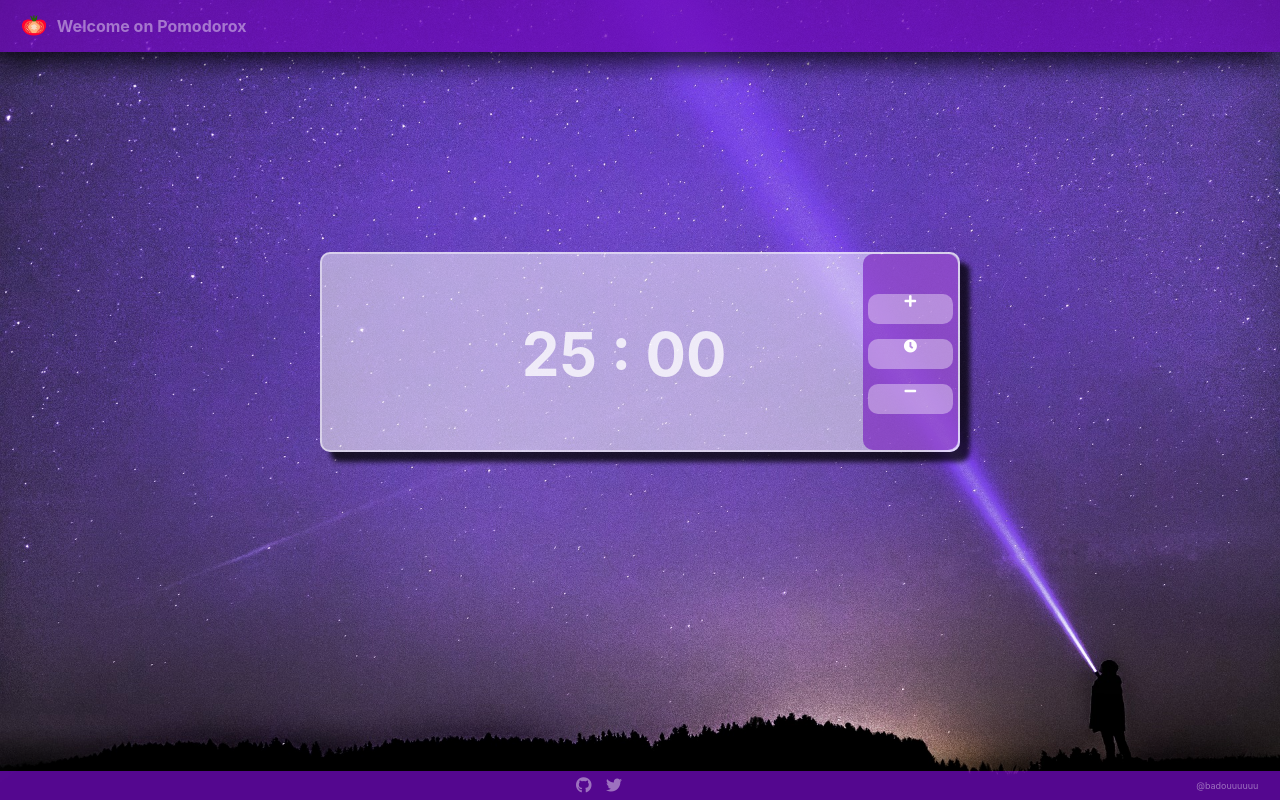
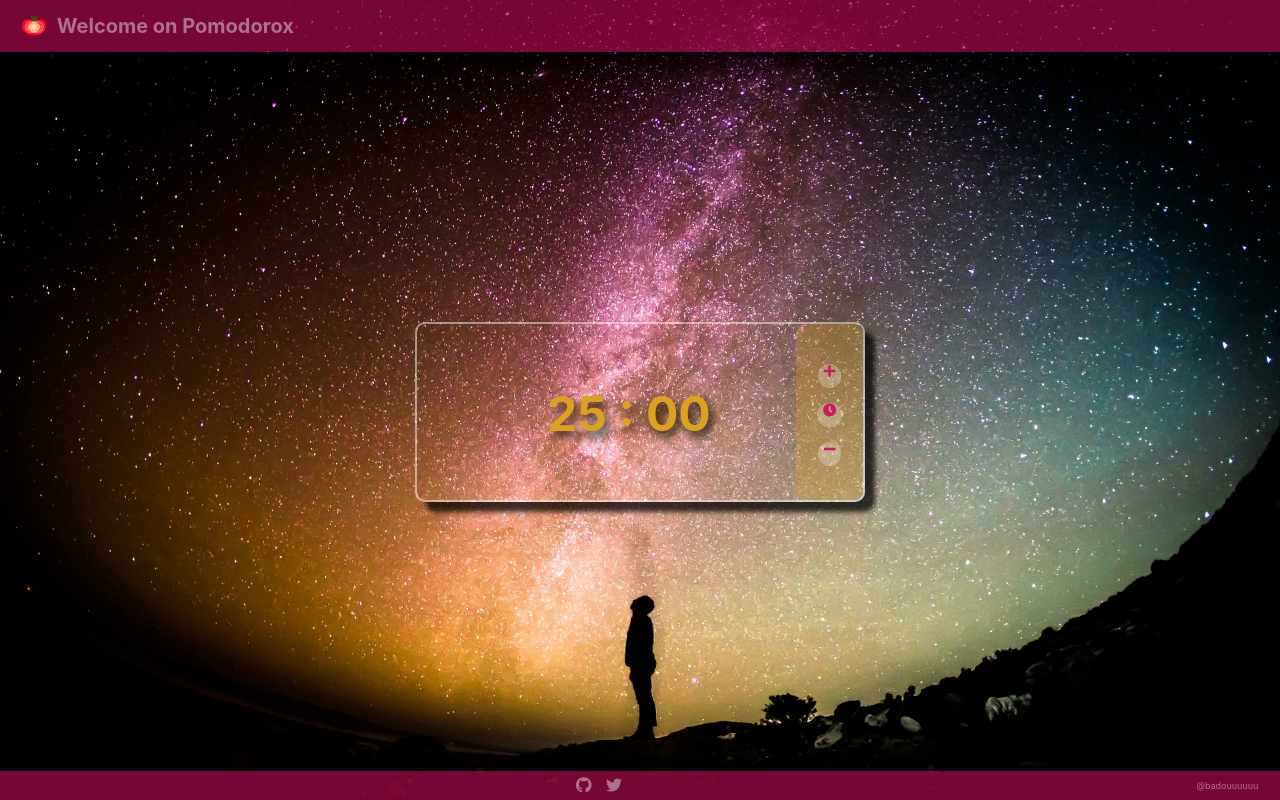
Before and after one commit to badouuuuuu/Pomodorox, a React app: page / in a window 1280 px wide. Built offline with nearby package versions, Linux system fonts and the light colour scheme.

Commit message:
add style

```diff
--- a/src/scss/app.scss
+++ b/src/scss/app.scss
@@ -1,5 +1,5 @@
 html {
-  background-image: url('../img/bg3.jpg');
+  background-image: url('../img/bg.jpg');
   background-size: 100%;
   background-repeat: no-repeat;
   overflow: hidden;
@@ -10,7 +10,7 @@ body {
   text-align: center;
 
   .navbar {
-    background-color: rgba(110, 10, 187, 0.768);
+    background-color: rgba(187, 10, 84, 0.632);
     color: rgb(27, 66, 35);
     -webkit-box-shadow: -4px 11px 23px 0px rgba(0, 0, 0, 0.75);
     -moz-box-shadow: -4px 11px 23px 0px rgba(0, 0, 0, 0.75);
@@ -19,7 +19,7 @@ body {
   }
 
   h1 {
-    font-size: 16px;
+    font-size: 20px;
     color: rgba(255, 255, 255, 0.428);
     font-weight: bold;
 
@@ -36,32 +36,31 @@ body {
   -webkit-box-shadow: 10px 10px 5px 0px rgba(0, 0, 0, 0.75);
   -moz-box-shadow: 10px 10px 5px 0px rgba(0, 0, 0, 0.75);
   box-shadow: 10px 10px 5px 0px rgba(0, 0, 0, 0.75);
-
   margin: 0 auto;
-  margin-top: 200px;
+  margin-top: 270px;
   grid-template-columns: 10% 1fr 15%;
   grid-template-rows: 10% 1fr 10%;
-  height: 200px;
-  background-color: rgba(255, 255, 255, 0.517);
-  width: 640px;
+  height: 180px;
+  background-color: rgba(185, 91, 4, 0);
+  width: 450px;
   border: 2px solid rgba(255, 255, 255, 0.483);
   border-radius: 10px;
   display: grid;
 }
 
 #timer {
+  text-shadow: 4px 6px 10px rgb(35, 28, 12);
   grid-column: 2/3;
   text-align: center;
-  vertical-align: middle;
-  font-size: 60px;
-  line-height: 200px;
-  color: rgba(255, 255, 255, 0.775);
+  font-size: 48px;
+  line-height: 180px;
+  color: rgb(221, 161, 32);
   font-weight: bold;
 }
 
 
 #right-pannel {
-  background-color: rgba(110, 10, 187, 0.578);
+  background-color: rgba(221, 161, 32, 0.319);
   grid-column: 3/4;
   grid-row: 1/4;
   width: auto;
@@ -73,15 +72,15 @@ body {
 }
 
 #right-pannel button {
-  background-color: rgba(255, 255, 255, 0.374);
+  outline: none;
+  background-color: rgba(255, 255, 255, 0.258);
   cursor: pointer;
-  height: 30px;
-  border-radius: 10px;
-  width: auto;
+  height: 24px;
+  border-radius: 100px;
   border: none;
-  color: white;
+  color: rgba(207, 7, 91, 0.884);
   font-weight: bolder;
-  width: 100%;
+  margin: 0 auto;
   display: grid;
   margin-bottom: 15px;
 }
@@ -89,7 +88,7 @@ body {
 #right-pannel button:hover {
   background-color: rgba(255, 255, 255, 0.571);
   border-radius: 12px;
-  color: rgb(255, 255, 255);
+  color: rgb(187, 10, 84);
 }
 
 .footer {
@@ -98,7 +97,7 @@ body {
   bottom: 0;
   left: 0;
   padding: 0.1rem;
-  background-color: rgba(110, 10, 187, 0.768);
+  background-color: rgba(187, 10, 84, 0.632);
   -webkit-box-shadow: 2px -13px 23px 0px rgba(0, 0, 0, 0.75);
   -moz-box-shadow: 2px -13px 23px 0px rgba(0, 0, 0, 0.75);
   box-shadow: 2px -13px 23px 0px rgba(0, 0, 0, 0.75);
```
Also changed, not shown: docs/index.html (+1 -1 lines), docs/bg.4d899649.jpg (added), 5 other files.
